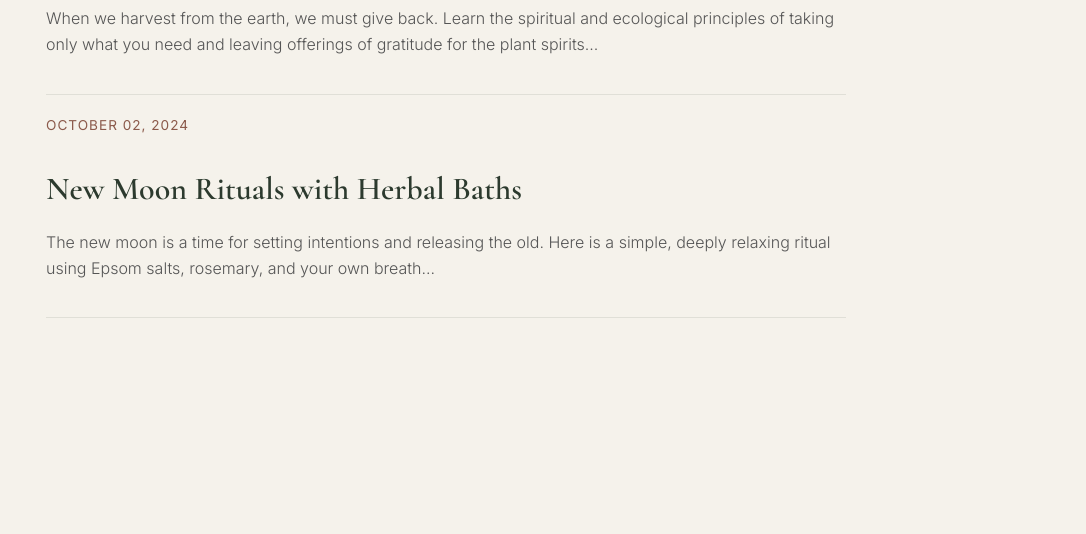
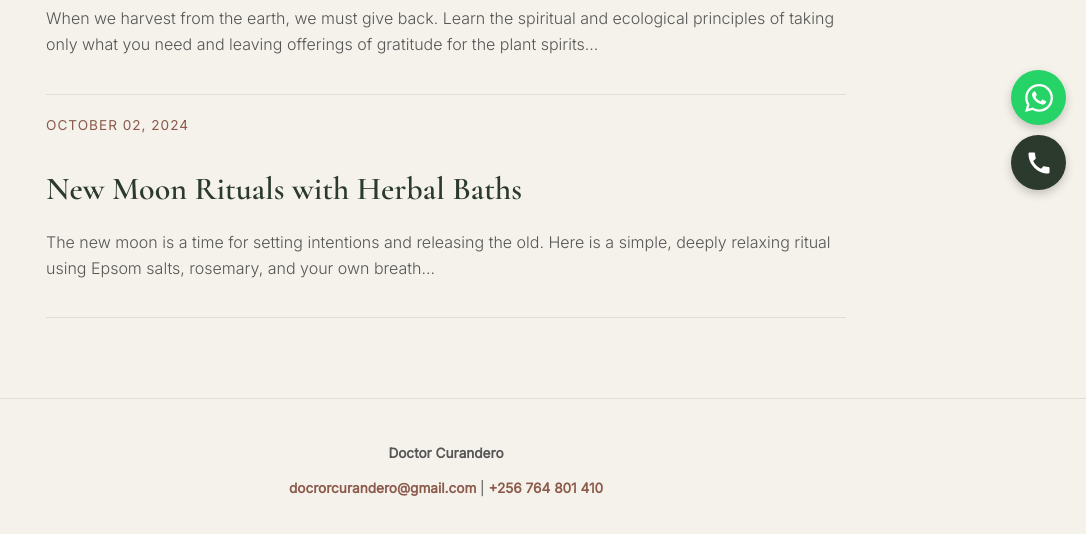
Before and after one commit to docrorcurandero/herbalism, a plain HTML site: page blog.html in a window 1280 px wide. Shown: the part 590-1124 px from the top of the page, without its empty margins (194-1280 px from the left). Before the commit the page ends 948 px from the top, so only its background shows below. Drawn offline with nearby package versions, Linux system fonts and the light colour scheme.

Commit message:
Update blog.html

```diff
--- a/blog.html
+++ b/blog.html
@@ -3,7 +3,7 @@
 <head>
     <meta charset="UTF-8">
     <meta name="viewport" content="width=device-width, initial-scale=1.0">
-    <title>Journal | Herbalism</title>
+    <title>Journal | Doctor Curandero</title>
     <style>
         @import url('https://fonts.googleapis.com/css2?family=Cormorant+Garamond:ital,wght@0,400;0,600;1,400&family=Inter:wght@300;400&display=swap');
         body { background-color: #F5F2EB; color: #2C3A2E; font-family: 'Inter', sans-serif; margin: 0; padding: 0; line-height: 1.6; }
@@ -21,6 +21,16 @@
         .post h2 a:hover { color: #8B5A4B; }
         .date { font-size: 0.85rem; color: #8B5A4B; text-transform: uppercase; letter-spacing: 1px; margin-bottom: 10px; }
         .excerpt { color: #555; font-weight: 300; }
+        footer { text-align: center; padding: 30px 0; font-size: 0.85rem; color: #555; border-top: 1px solid rgba(44, 58, 46, 0.1); margin-top: 40px; padding-bottom: 80px; }
+        footer a { color: #8B5A4B; text-decoration: none; font-weight: 600; }
+
+        /* FLOATING BUTTONS CSS */
+        .floating-buttons { position: fixed; bottom: 20px; right: 20px; display: flex; flex-direction: column; gap: 10px; z-index: 1000; }
+        .float-btn { width: 55px; height: 55px; border-radius: 50%; display: flex; align-items: center; justify-content: center; text-decoration: none; box-shadow: 0 4px 10px rgba(0,0,0,0.2); transition: transform 0.2s; }
+        .float-btn:hover { transform: scale(1.1); }
+        .float-btn svg { width: 28px; height: 28px; fill: white; }
+        .whatsapp-btn { background-color: #25D366; }
+        .call-btn { background-color: #2C3A2E; }
     </style>
 </head>
 <body>
@@ -38,26 +48,37 @@
     <div class="container">
         <h1>The Journal</h1>
 
-        <!-- First Blog Post -->
         <article class="post">
             <div class="date">October 24, 2024</div>
             <h2><a href="post-lavender.html">The Spirit of Lavender: More Than Just a Sleep Aid</a></h2>
             <p class="excerpt">We all know lavender for its calming scent, but its spiritual roots go much deeper. Discover how this humble flower can be used to clear negative energy and connect with the crown chakra...</p>
         </article>
 
-        <!-- Second Blog Post -->
         <article class="post">
             <div class="date">October 15, 2024</div>
             <h2><a href="#">The Art of Ethical Foraging</a></h2>
             <p class="excerpt">When we harvest from the earth, we must give back. Learn the spiritual and ecological principles of taking only what you need and leaving offerings of gratitude for the plant spirits...</p>
         </article>
 
-        <!-- Third Blog Post -->
         <article class="post">
             <div class="date">October 02, 2024</div>
             <h2><a href="#">New Moon Rituals with Herbal Baths</a></h2>
             <p class="excerpt">The new moon is a time for setting intentions and releasing the old. Here is a simple, deeply relaxing ritual using Epsom salts, rosemary, and your own breath...</p>
         </article>
     </div>
+
+    <footer>
+        <p><strong>Doctor Curandero</strong></p>
+        <p><a href="mailto:docrorcurandero@gmail.com">docrorcurandero@gmail.com</a> | <a href="tel:+256764801410">+256 764 801 410</a></p>
+    </footer>
+
+    <div class="floating-buttons">
+        <a href="https://wa.me/256764801410?text=Hello%20Doctor%20Curandero,%20I%20would%20like%20to%20book%20a%20consultation." target="_blank" class="float-btn whatsapp-btn" aria-label="Chat on WhatsApp">
+            <svg viewBox="0 0 24 24"><path d="M17.472 14.382c-.297-.149-1.758-.867-2.03-.967-.273-.099-.471-.148-.67.15-.197.297-.767.966-.94 1.164-.173.199-.347.223-.644.075-.297-.15-1.255-.463-2.39-1.475-.883-.788-1.48-1.761-1.653-2.059-.173-.297-.018-.458.13-.606.134-.133.298-.347.446-.52.149-.174.198-.298.298-.497.099-.198.05-.371-.025-.52-.075-.149-.669-1.612-.916-2.207-.242-.579-.487-.5-.669-.51-.173-.008-.371-.01-.57-.01-.198 0-.52.074-.792.372-.272.297-1.04 1.016-1.04 2.479 0 1.462 1.065 2.875 1.213 3.074.149.198 2.096 3.2 5.077 4.487.709.306 1.262.489 1.694.625.712.227 1.36.195 1.871.118.571-.085 1.758-.719 2.006-1.413.248-.694.248-1.289.173-1.413-.074-.124-.272-.198-.57-.347m-5.421 7.403h-.004a9.87 9.87 0 01-5.031-1.378l-.361-.214-3.741.982.998-3.648-.235-.374a9.86 9.86 0 01-1.51-5.26c.001-5.45 4.436-9.884 9.888-9.884 2.64 0 5.122 1.03 6.988 2.898a9.825 9.825 0 012.893 6.994c-.003 5.45-4.437 9.884-9.885 9.884m8.413-18.297A11.815 11.815 0 0012.05 0C5.495 0 .16 5.335.157 11.892c0 2.096.547 4.142 1.588 5.945L.057 24l6.305-1.654a11.882 11.882 0 005.683 1.448h.005c6.554 0 11.89-5.335 11.893-11.893a11.821 11.821 0 00-3.48-8.413Z"/></svg>
+        </a>
+        <a href="tel:+256764801410" class="float-btn call-btn" aria-label="Call Us">
+            <svg viewBox="0 0 24 24"><path d="M20.01 15.38c-1.23 0-2.42-.2-3.53-.56a.977.977 0 00-1.01.24l-1.57 1.97c-2.83-1.35-5.48-3.9-6.89-6.83l1.95-1.66c.27-.28.35-.67.24-1.02-.37-1.11-.56-2.3-.56-3.53 0-.54-.45-.99-.99-.99H4.19C3.65 3 3 3.24 3 3.99 3 13.28 10.73 21 20.03 21c.71 0 .99-.63.99-1.18v-3.45c0-.54-.45-.99-.99-.99z"/></svg>
+        </a>
+    </div>
 </body>
 </html>
```
